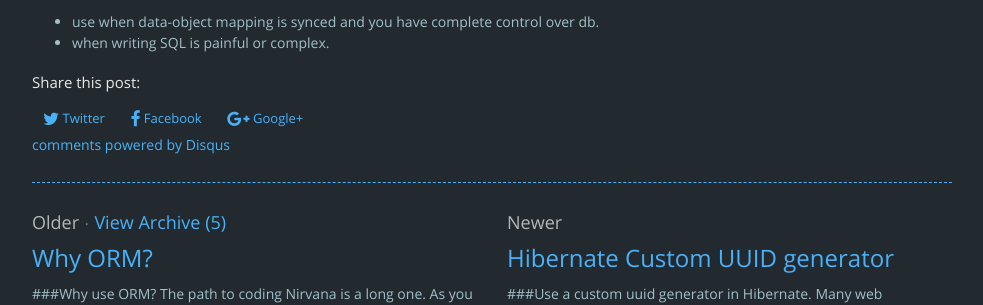
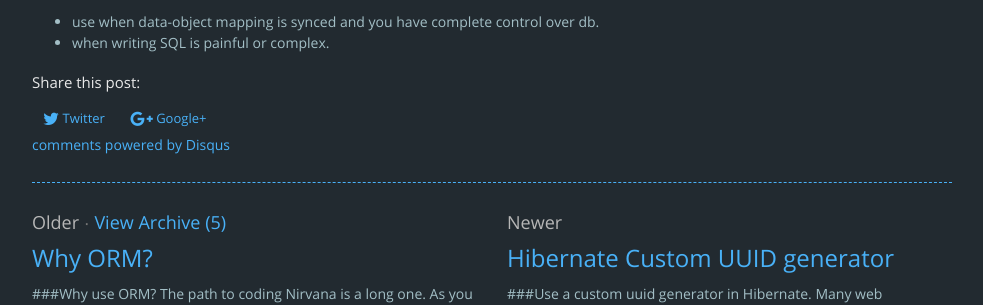
Before and after one commit to rajivrnair/rajivrnair.github.io, a Jekyll site: the page built from _posts/2013-05-15-hiberante-vs-mybatis.md, in a window 1280 px wide. Shown: the part 1233-1538 px from the top of the page, without its empty margins (148-1131 px from the left). Built offline with Jekyll 4.4.1, drawn with Linux system fonts in a browser that asks for light colours; nearby versions of some CDN libraries; comment, search, counter and statistics services are not loaded.

Commit message:
Minor formatting fixes
- removed facebook share
- Added contact details to resume

```diff
--- a/_includes/share-btns.html
+++ b/_includes/share-btns.html
@@ -1,22 +1,12 @@
 
  <h4>Share this post:</h4>
 
-
-
-<a class="btn btn-small btn-sm twitter" href="http://twitter.com/share?text={{page.title | encode}}{% if site.author.twitter%}&via={{site.author.twitter}}{% endif %}"
-           onclick="window.open(this.href, 'twitter-share', 'width=550,height=235');return false;">
+<a class="btn btn-small btn-sm twitter" href="http://twitter.com/share?text={{page.title | encode}}{% if site.author.twitter%}&via={{site.author.twitter}}{% endif %}" onclick="window.open(this.href, 'twitter-share', 'width=550,height=235');return false;">
   <i class="fa fa-twitter fa-lg"></i>
   Twitter
 </a>
 
-        <a class="btn btn-small btn-sm facebook" href="https://www.facebook.com/sharer/sharer.php"
-           onclick="window.open(this.href, 'facebook-share','width=580,height=296');return false;">
-          <i class="fa fa-facebook fa-lg"></i>
-          Facebook
-        </a>
-
-        <a class="btn btn-small btn-sm gplus"
-           onclick="window.open('https://plus.google.com/share?url='+window.location.href, 'google-plus-share', 'width=490,height=530');return false;">
+<a class="btn btn-small btn-sm gplus" onclick="window.open('https://plus.google.com/share?url='+window.location.href, 'google-plus-share', 'width=490,height=530');return false;">
   <i class="fa fa-google-plus fa-lg"></i>
   Google+
 </a>
```
Also changed, not shown: resume.html (+4 -6 lines), blog/index.html (line endings or trailing spaces). Lines whose indentation alone changed are shown as unchanged.
